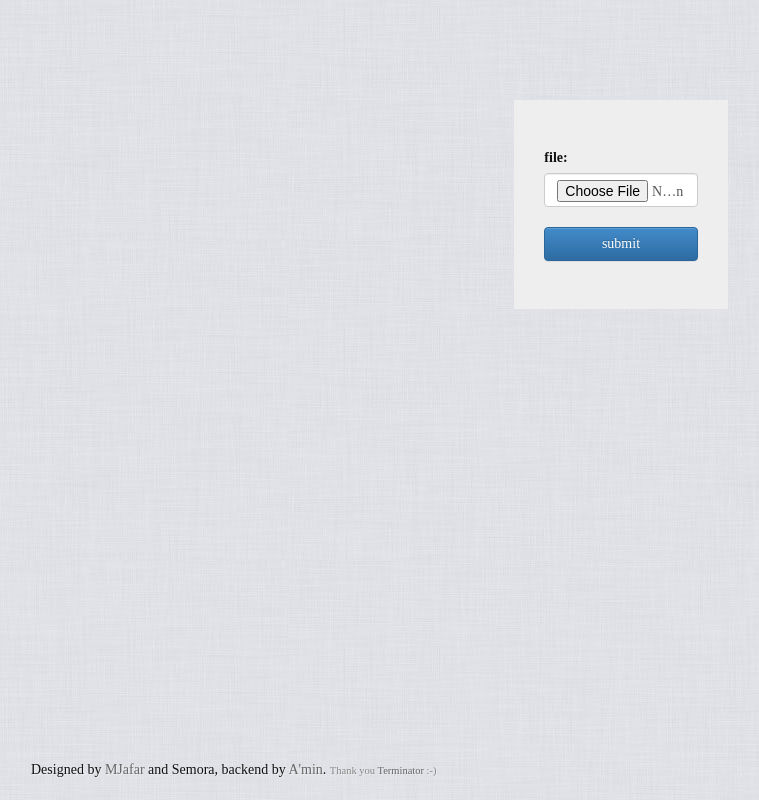
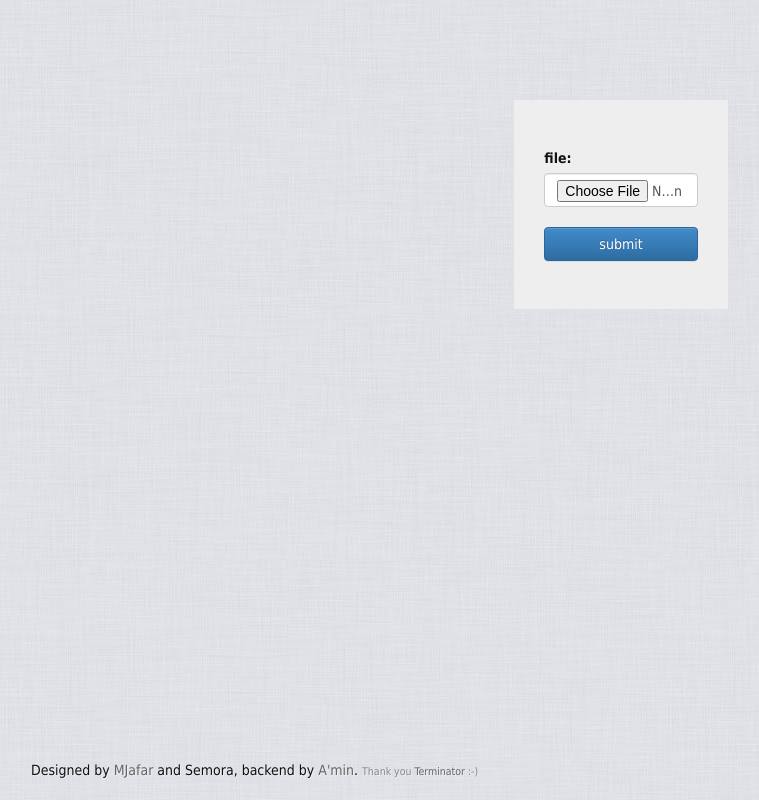
Before and after one commit to SutCEGoS/website, a Django app: a page that uses templates/base.html in a window 1280 px wide. Shown: the whole page, without its empty margins (19-778 px from the left). Run offline with Django 3.2, Linux system fonts and the light colour scheme; a user stored in the database is signed in; parts of the project's set-up code (start-up, migrations or seed data) failed here and were passed over; some libraries are stand-ins or nearby versions; some web fonts are replaced.

Commit message:
English font + button

```diff
--- a/static/css/style.css
+++ b/static/css/style.css
@@ -1,3 +1,12 @@
+/* latin */
+@font-face {
+  font-family: 'Raleway';
+  font-style: normal;
+  font-weight: 400;
+  src: local('Raleway'), url(http://fonts.gstatic.com/s/raleway/v9/WXRs6bFZChfzCx3pXob5o_Y6323mHUZFJMgTvxaG2iE.woff2) format('woff2');
+  unicode-range: U+0000-00FF, U+0131, U+0152-0153, U+02C6, U+02DA, U+02DC, U+2000-206F, U+2074, U+20AC, U+2212, U+2215, U+E0FF, U+EFFD, U+F000;
+}
+
 footer,a {
     -webkit-transition: all .3s ease-out;
     -moz-transition: all .3s ease-out;
@@ -9,7 +18,7 @@ footer,a {
 body {
     background: url('../image/bg.jpg') center center fixed;
     color: #111;
-    font-family: 'B roya';
+    font-family: 'B roya', Raleway, Tahoma;
 }
 
 a, a:hover, a:active, a:link {
--- a/templates/searchform.html
+++ b/templates/searchform.html
@@ -9,7 +9,7 @@
         {{ form.course_name|get_form_field_as_div:"12$hidden-obj course-name-div courses searchable"|safe }}
         {{ form.message|get_form_field_as_div:12|safe }}
     </fieldset>
-    <div class="form-actions col-lg-12">
-        <button class="btn btn-primary full-width" id="add_message" role="button">Send</button> <!-- TODO -->
+    <div class="form-actions col-lg-12" style="margin-top:10px">
+        <button class="btn btn-primary" id="add_message" role="button">Send</button> <!-- TODO -->
     </div>
 </form>
```
